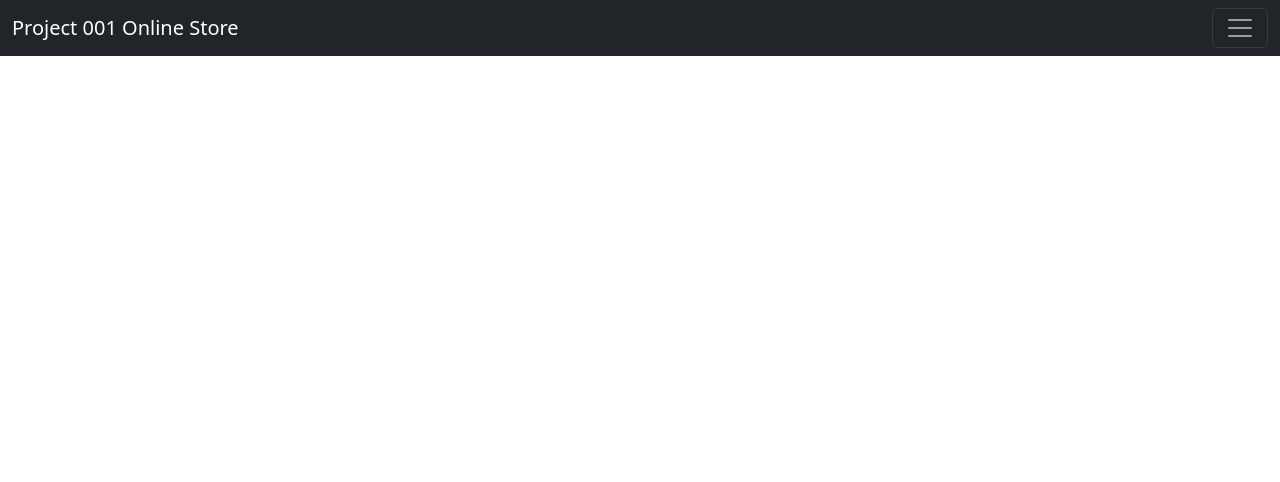
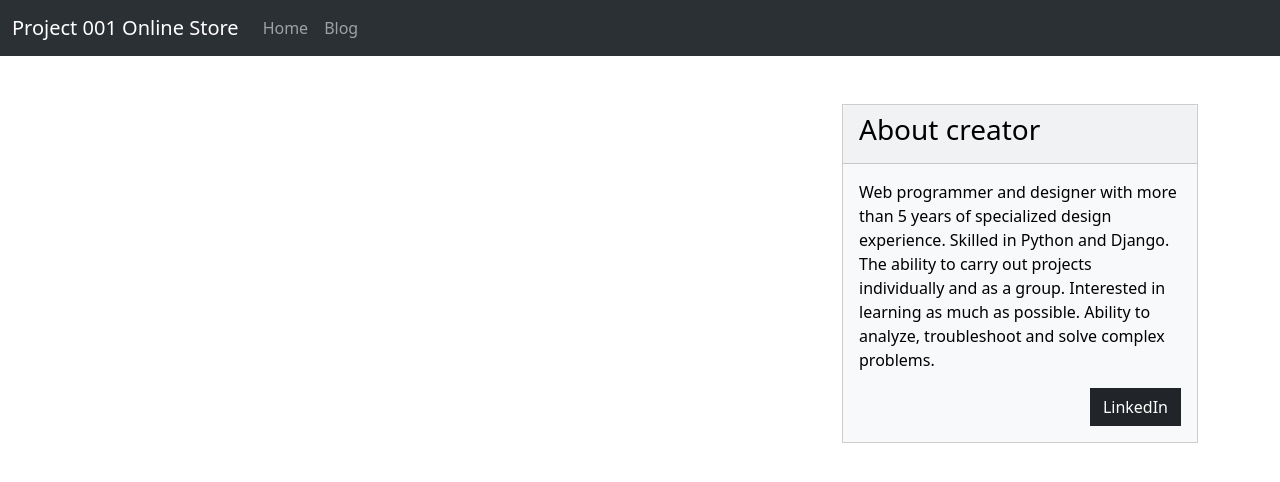
Before and after one commit to EminMadadi/simple_blog_project, a Django app: page /blog/ in a window 1280 px wide. Shown: the top 482 px of the page. Run offline with Django 4.2, Linux system fonts and the light colour scheme; data that the repository does not hold is empty.

Commit message:
Step 20 - Modify '_base.html' and 'posts_list.html'

```diff
--- a/blog/templates/blog/posts_list.html
+++ b/blog/templates/blog/posts_list.html
@@ -5,19 +5,21 @@
 {% endblock page_title %}
 
 {% block content %}
-    <div class="container my-5">
     {% for post in posts_list %}
         <div class="card text-bg-light rounded-0 mb-3">
             <div class="card-header"><h3>{{ post.title }}</h3></div>
             <div class="card-body">
-                    <blockquote class="blockquote mb-3">
-                        <p>{{ post.text }}</p>
-                        <footer class="blockquote-footer">{{ post.author }}</footer>
+                <figure>
+                    <blockquote class="blockquote">
+                        <p class="text-truncate">{{ post.text }}</p>
                     </blockquote>
-                    <a class="btn btn-dark rounded-0 float-end" href="#" role="button">Read more</a>
+                    <figcaption class="blockquote-footer">
+                        Published by <cite title="Source Title">{{ post.author }}</cite>
+                    </figcaption>
+                </figure>
+                <a class="btn btn-dark rounded-0 float-end" href="{% url 'post_detail' post.id %}" role="button">Read more</a>
             </div>
             <div class="card-footer text-secondary text-end">{{ post.datetime_created }}</div>
         </div>
     {% endfor %}
-    </div>
 {% endblock content %}
--- a/templates/_base.html
+++ b/templates/_base.html
@@ -11,36 +11,45 @@
 </head>
 <body>
 
-<nav class="navbar navbar-dark bg-dark">
+<nav class="navbar navbar-expand-md bg-body-tertiary" data-bs-theme="dark">
     <div class="container-fluid">
-        <a class="navbar-brand" href="#">Project 001 Online Store</a>
-        <button class="navbar-toggler" type="button" data-bs-toggle="offcanvas" data-bs-target="#offcanvasDarkNavbar"
-                aria-controls="offcanvasDarkNavbar" aria-label="Toggle navigation">
+        <a class="navbar-brand" href="/">Project 001 Online Store</a>
+        <button class="navbar-toggler" type="button" data-bs-toggle="collapse" data-bs-target="#navbarSupportedContent"
+                aria-controls="navbarSupportedContent" aria-expanded="false" aria-label="Toggle navigation">
             <span class="navbar-toggler-icon"></span>
         </button>
-        <div class="offcanvas offcanvas-end text-bg-dark" tabindex="-1" id="offcanvasDarkNavbar"
-             aria-labelledby="offcanvasDarkNavbarLabel">
-            <div class="offcanvas-header">
-                <h5 class="offcanvas-title" id="offcanvasDarkNavbarLabel">Menu</h5>
-                <button type="button" class="btn-close btn-close-white" data-bs-dismiss="offcanvas"
-                        aria-label="Close"></button>
-            </div>
-            <div class="offcanvas-body">
-                <ul class="navbar-nav justify-content-end flex-grow-1 pe-3">
+        <div class="collapse navbar-collapse" id="navbarSupportedContent">
+            <ul class="navbar-nav me-auto mb-2 mb-lg-0">
                 <li class="nav-item">
-                        <a class="nav-link active" aria-current="page" href="#">Home</a>
+                    <a class="nav-link" aria-current="page" href="/">Home</a>
                 </li>
                 <li class="nav-item">
                     <a class="nav-link" href="{% url 'posts_list' %}">Blog</a>
                 </li>
-                </ul>
+        </div>
+</nav>
+<div class="container my-5">
+    <div class="row flex-row-reverse">
+        <div class="col-sm-4">
+            <div class="card text-bg-light rounded-0 mb-3">
+                <div class="card-header"><h3>About creator</h3></div>
+                <div class="card-body">
+                    <p>
+                        Web programmer and designer with more than 5 years of specialized design experience. Skilled
+                        in Python and Django. The ability to carry out projects individually and as a group.
+                        Interested in learning as much as possible. Ability to analyze, troubleshoot and solve
+                        complex problems.
+                    </p>
+                    <a class="btn btn-dark rounded-0 float-end" href="https://www.linkedin.com/in/aminmadadi/"
+                       role="button">LinkedIn</a>
                 </div>
             </div>
         </div>
-</nav>
-
+        <div class="col-sm-8">
             {% block content %}{% endblock content %}
-
+        </div>
+    </div>
+</div>
 <script src="https://cdn.jsdelivr.net/npm/bootstrap@5.3.1/dist/js/bootstrap.bundle.min.js"
         integrity="sha384-HwwvtgBNo3bZJJLYd8oVXjrBZt8cqVSpeBNS5n7C8IVInixGAoxmnlMuBnhbgrkm"
         crossorigin="anonymous"></script>
```
Lines whose indentation alone changed are shown as unchanged.
